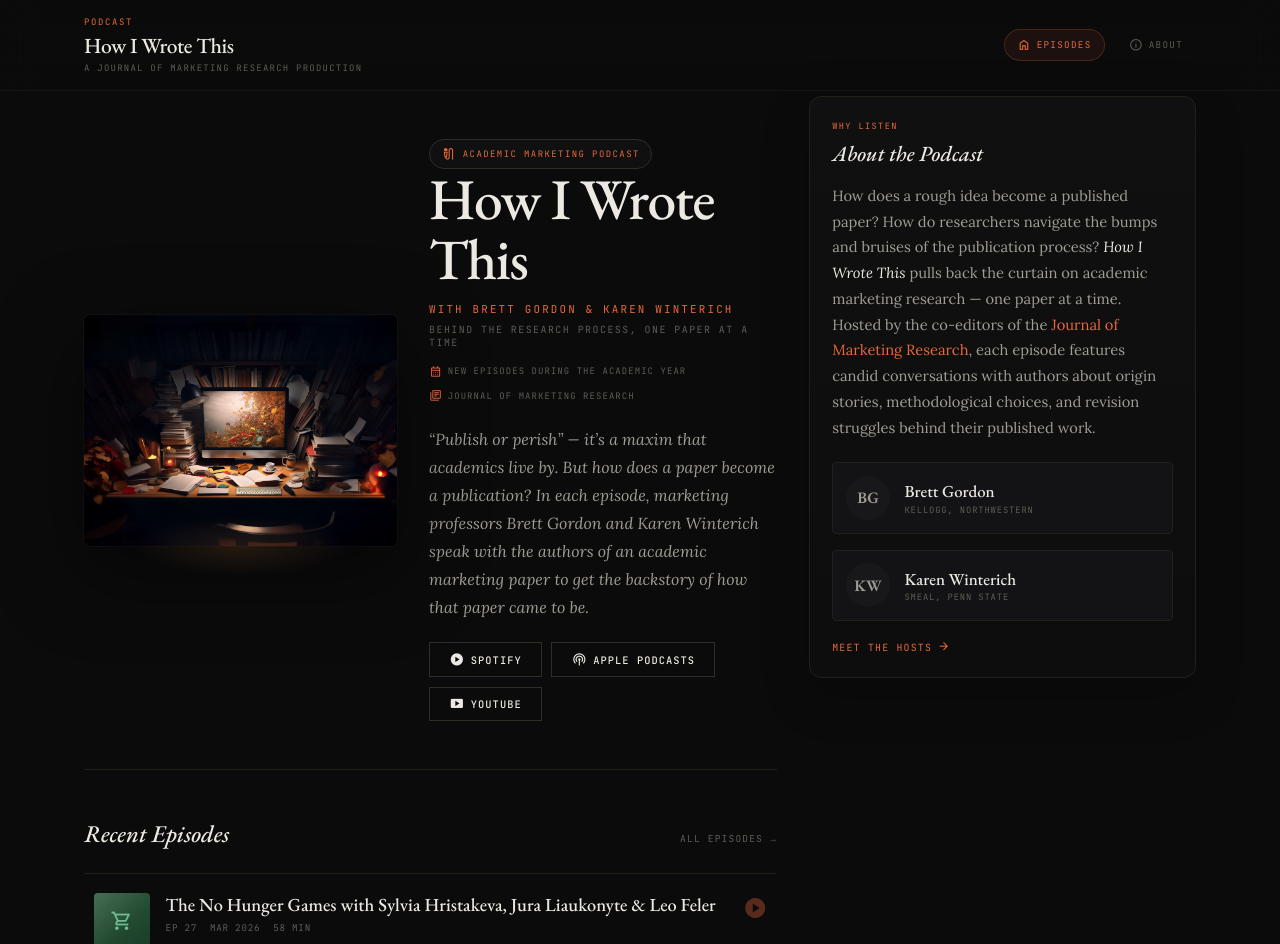
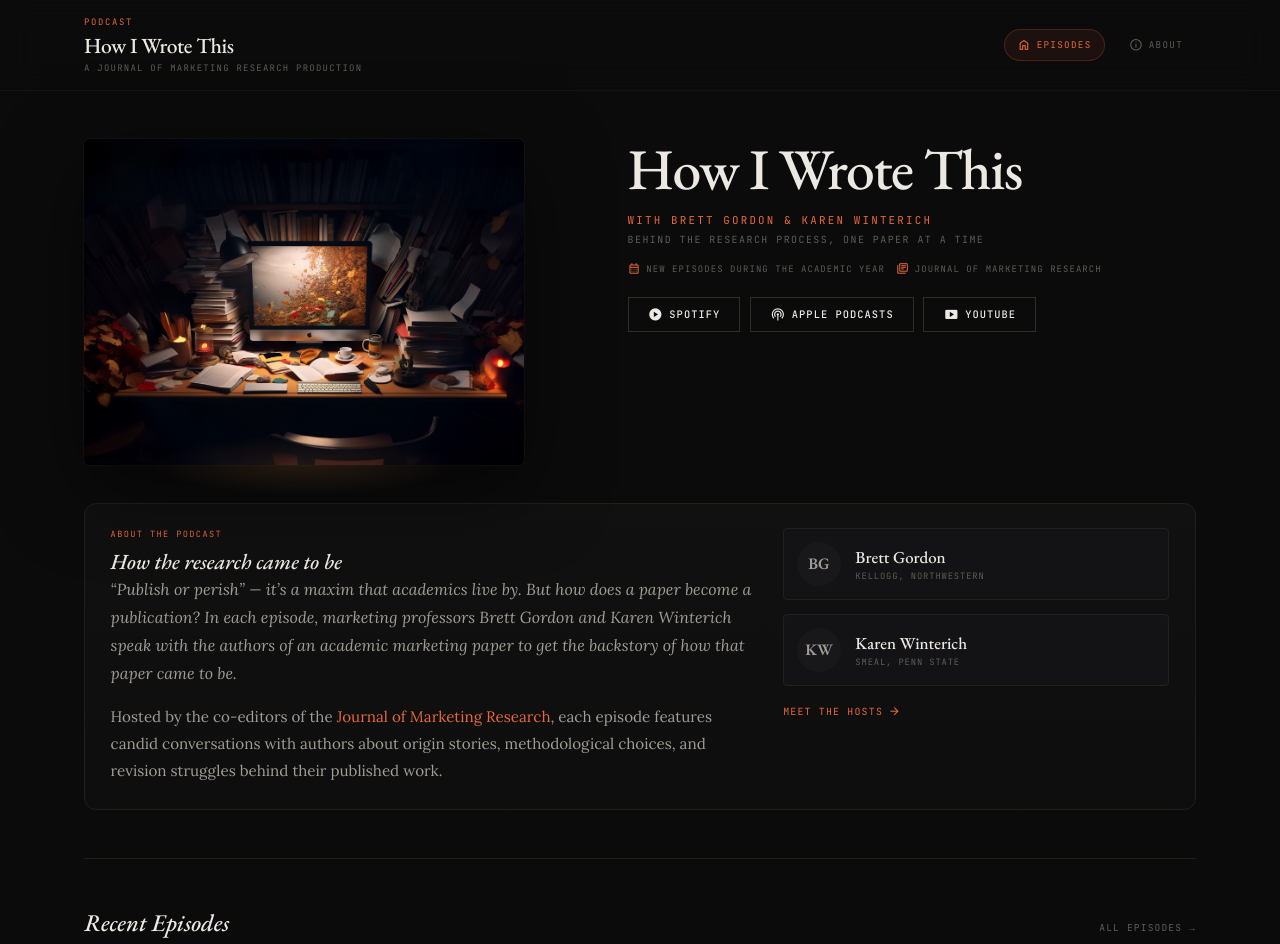
Before and after one commit to brgordon1/brgordon1.github.io, a Jekyll site: the page built from _pages/hiwt-podcast/index.html, in a window 1280 px wide and 1400 px high. Shown: the top 944 px of the window. Built offline with Jekyll 4.4.1, drawn with Linux system fonts in a browser that asks for light colours.

Commit message:
Fixing layout.

```diff
--- a/_pages/hiwt-podcast/index.html
+++ b/_pages/hiwt-podcast/index.html
@@ -179,29 +179,12 @@
     padding: 3rem 0 0;
   }
 
-  .content-grid {
-    display: grid;
-    grid-template-columns: minmax(0, 1.7fr) minmax(280px, 0.95fr);
-    gap: 2rem;
-    align-items: start;
-  }
-
-  .main-column {
-    min-width: 0;
-  }
-
   .hero-main {
     min-width: 0;
     display: grid;
     grid-template-columns: minmax(300px, 0.9fr) minmax(0, 1fr);
     gap: 2rem;
-    align-items: center;
-  }
-
-  .hero-aside {
-    position: sticky;
-    top: 6rem;
-    align-self: start;
+    align-items: start;
   }
 
   .cover-art-wrapper {
@@ -229,10 +212,6 @@
     box-shadow: 0 24px 80px rgba(0,0,0,0.5), 0 0 0 1px rgba(255,255,255,0.03);
   }
 
-  .hero-text {
-    max-width: 640px;
-  }
-
   .hero-title {
     font-family: 'EB Garamond', serif;
     font-size: clamp(2.4rem, 5.5vw, 3.6rem);
@@ -250,25 +229,6 @@
     margin-top: 0.8rem;
   }
 
-  .hero-badge {
-    display: inline-flex;
-    align-items: center;
-    gap: 0.45rem;
-    padding: 0.4rem 0.7rem;
-    border: 1px solid var(--border-light);
-    background: rgba(255, 255, 255, 0.02);
-    border-radius: 999px;
-    font-family: 'JetBrains Mono', monospace;
-    font-size: 0.56rem;
-    text-transform: uppercase;
-    letter-spacing: 0.16em;
-    color: var(--accent);
-  }
-
-  .hero-badge .material-symbols-outlined {
-    font-size: 0.9rem;
-  }
-
   .hero-tagline {
     font-family: 'JetBrains Mono', monospace;
     font-size: 0.62rem;
@@ -278,12 +238,17 @@
     margin-top: 0.4rem;
   }
 
-  .hero-description {
+  .hero-summary {
     font-size: 1rem;
     line-height: 1.75;
     color: var(--text-dim);
-    margin-top: 1.4rem;
     font-style: italic;
+  }
+
+  .hero-details {
+    display: flex;
+    flex-direction: column;
+    align-items: flex-start;
   }
 
   .hero-meta {
@@ -315,6 +280,46 @@
     margin-top: 1.35rem;
     flex-wrap: wrap;
   }
+
+  .podcast-summary {
+    margin-top: 2.4rem;
+    padding: 1.5rem 1.6rem;
+    border: 1px solid var(--border);
+    border-radius: 12px;
+    background: linear-gradient(180deg, rgba(255,255,255,0.025), rgba(255,255,255,0.01));
+  }
+
+  .podcast-summary-grid {
+    display: grid;
+    grid-template-columns: minmax(0, 1.5fr) minmax(280px, 0.9fr);
+    gap: 1.8rem;
+    align-items: start;
+  }
+
+  .summary-kicker {
+    font-family: 'JetBrains Mono', monospace;
+    font-size: 0.54rem;
+    text-transform: uppercase;
+    letter-spacing: 0.16em;
+    color: var(--accent);
+  }
+
+  .summary-title {
+    margin-top: 0.45rem;
+    font-family: 'EB Garamond', serif;
+    font-size: 1.35rem;
+    font-style: italic;
+    font-weight: 500;
+  }
+
+  .summary-copy {
+    margin-top: 0.95rem;
+    font-size: 0.95rem;
+    line-height: 1.8;
+    color: var(--text-dim);
+  }
+
+  .summary-copy em { color: var(--text); }
 
   .listen-link {
     display: inline-flex;
@@ -515,44 +520,10 @@
     color: var(--accent);
   }
 
-  .about-card {
-    padding: 1.4rem;
-    border: 1px solid var(--border);
-    background: linear-gradient(180deg, rgba(255,255,255,0.025), rgba(255,255,255,0.01));
-    border-radius: 12px;
-    box-shadow: 0 18px 48px rgba(0, 0, 0, 0.22);
-  }
-
-  .about-card-kicker {
-    font-family: 'JetBrains Mono', monospace;
-    font-size: 0.54rem;
-    text-transform: uppercase;
-    letter-spacing: 0.16em;
-    color: var(--accent);
-  }
-
-  .about-card-title {
-    font-family: 'EB Garamond', serif;
-    font-size: 1.35rem;
-    font-style: italic;
-    font-weight: 500;
-    margin-top: 0.45rem;
-  }
-
-  .about-card-copy {
-    margin-top: 1rem;
-    font-size: 0.92rem;
-    line-height: 1.75;
-    color: var(--text-dim);
-  }
-
-  .about-card-copy em { color: var(--text); }
-
   .host-list {
     display: flex;
     flex-direction: column;
-    gap: 1rem;
-    margin-top: 1.35rem;
+    gap: 0.9rem;
   }
 
   .host-card {
@@ -625,10 +596,6 @@
       flex-direction: column;
       align-items: flex-start;
     }
-    .content-grid {
-      grid-template-columns: 1fr;
-      gap: 1.5rem;
-    }
     .hero-main {
       grid-template-columns: 1fr;
       gap: 1.4rem;
@@ -636,11 +603,14 @@
     .hero {
       padding-top: 2rem;
     }
-    .hero-aside {
-      position: static;
+    .cover-art-wrapper { max-width: 90%; }
+    .podcast-summary {
+      padding: 1.2rem;
     }
-    .cover-art-wrapper { max-width: 90%; }
-    .hero-text { margin-top: 0; }
+    .podcast-summary-grid {
+      grid-template-columns: 1fr;
+      gap: 1.4rem;
+    }
     .episode { grid-template-columns: 44px 1fr auto; gap: 0.7rem; }
     .episode-main { grid-template-columns: 44px 1fr auto; gap: 0.7rem; }
     .ep-thumb { width: 44px; height: 44px; }
@@ -670,17 +640,12 @@
 </header>
 
 <div class="page-shell">
-<div class="content-grid">
-  <div class="main-column">
   <section class="hero">
     <div class="hero-main">
       <div class="cover-art-wrapper">
         <img class="cover-art" src="{{ '/images/hiwt-podcast/cover.png' | relative_url }}" alt="How I Wrote This podcast cover art — a warmly lit desk cluttered with books, papers, and a glowing monitor"/>
       </div>
-        <div class="hero-text">
-          <div class="hero-badge">
-            <span class="material-symbols-outlined">mic_external_on</span> Academic marketing podcast
-          </div>
+      <div class="hero-details">
         <h1 class="hero-title">How I Wrote This</h1>
         <p class="hero-hosts">With Brett Gordon &amp; Karen Winterich</p>
         <p class="hero-tagline">Behind the research process, one paper at a time</p>
@@ -692,9 +657,6 @@
             <span class="material-symbols-outlined">library_books</span> Journal of Marketing Research
           </div>
         </div>
-          <p class="hero-description">
-            &ldquo;Publish or perish&rdquo; &mdash; it&rsquo;s a maxim that academics live by. But how does a paper become a publication? In each episode, marketing professors Brett Gordon and Karen Winterich speak with the authors of an academic marketing paper to get the backstory of how that paper came to be.
-          </p>
         <div class="listen-links">
           <a class="listen-link" href="https://open.spotify.com/show/3LrmMlwz4gh4dV3eVufXvV" target="_blank" rel="noopener">
             <span class="material-symbols-outlined">play_circle</span> Spotify
@@ -708,6 +670,40 @@
         </div>
       </div>
     </div>
+
+    <section class="podcast-summary">
+      <div class="podcast-summary-grid">
+        <div>
+          <div class="summary-kicker">About the Podcast</div>
+          <h2 class="summary-title">How the research came to be</h2>
+          <p class="hero-summary">
+            &ldquo;Publish or perish&rdquo; &mdash; it&rsquo;s a maxim that academics live by. But how does a paper become a publication? In each episode, marketing professors Brett Gordon and Karen Winterich speak with the authors of an academic marketing paper to get the backstory of how that paper came to be.
+          </p>
+          <div class="summary-copy">
+            <p>Hosted by the co-editors of the <a class="styled-link" href="https://www.ama.org/journal-of-marketing-research/" target="_blank" rel="noopener">Journal of Marketing Research</a>, each episode features candid conversations with authors about origin stories, methodological choices, and revision struggles behind their published work.</p>
+          </div>
+        </div>
+        <div>
+          <div class="host-list">
+            <div class="host-card">
+              <div class="host-avatar">BG</div>
+              <div>
+                <div class="host-name">Brett Gordon</div>
+                <div class="host-role">Kellogg, Northwestern</div>
+              </div>
+            </div>
+            <div class="host-card">
+              <div class="host-avatar">KW</div>
+              <div>
+                <div class="host-name">Karen Winterich</div>
+                <div class="host-role">Smeal, Penn State</div>
+              </div>
+            </div>
+          </div>
+          <a class="about-more" href="{{ '/hiwt-podcast/about.html' | relative_url }}">Meet the hosts <span class="material-symbols-outlined">arrow_forward</span></a>
+        </div>
+      </div>
+    </section>
   </section>
 
   <hr class="section-divider"/>
@@ -788,36 +784,6 @@
     </a>
     </div>
   </section>
-  </div>
-
-  <aside class="hero-aside">
-    <section class="about-card">
-      <div class="about-card-kicker">Why listen</div>
-      <h2 class="about-card-title">About the Podcast</h2>
-      <div class="about-card-copy">
-        <p>How does a rough idea become a published paper? How do researchers navigate the bumps and bruises of the publication process? <em>How I Wrote This</em> pulls back the curtain on academic marketing research &mdash; one paper at a time.</p>
-        <p>Hosted by the co-editors of the <a class="styled-link" href="https://www.ama.org/journal-of-marketing-research/" target="_blank" rel="noopener">Journal of Marketing Research</a>, each episode features candid conversations with authors about origin stories, methodological choices, and revision struggles behind their published work.</p>
-      </div>
-      <div class="host-list">
-        <div class="host-card">
-          <div class="host-avatar">BG</div>
-          <div>
-            <div class="host-name">Brett Gordon</div>
-            <div class="host-role">Kellogg, Northwestern</div>
-          </div>
-        </div>
-        <div class="host-card">
-          <div class="host-avatar">KW</div>
-          <div>
-            <div class="host-name">Karen Winterich</div>
-            <div class="host-role">Smeal, Penn State</div>
-          </div>
-        </div>
-      </div>
-      <a class="about-more" href="{{ '/hiwt-podcast/about.html' | relative_url }}">Meet the hosts <span class="material-symbols-outlined">arrow_forward</span></a>
-    </section>
-  </aside>
-</div>
 
 </div>
 
```
Also changed, not shown: _pages/hiwt-podcast/about.html (+31 -119 lines). Lines whose indentation alone changed are shown as unchanged.
